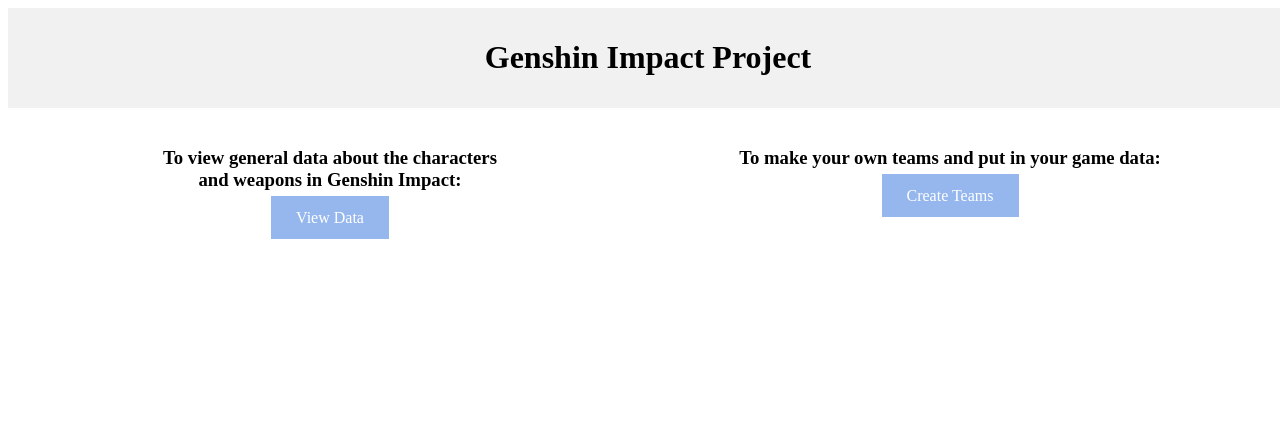
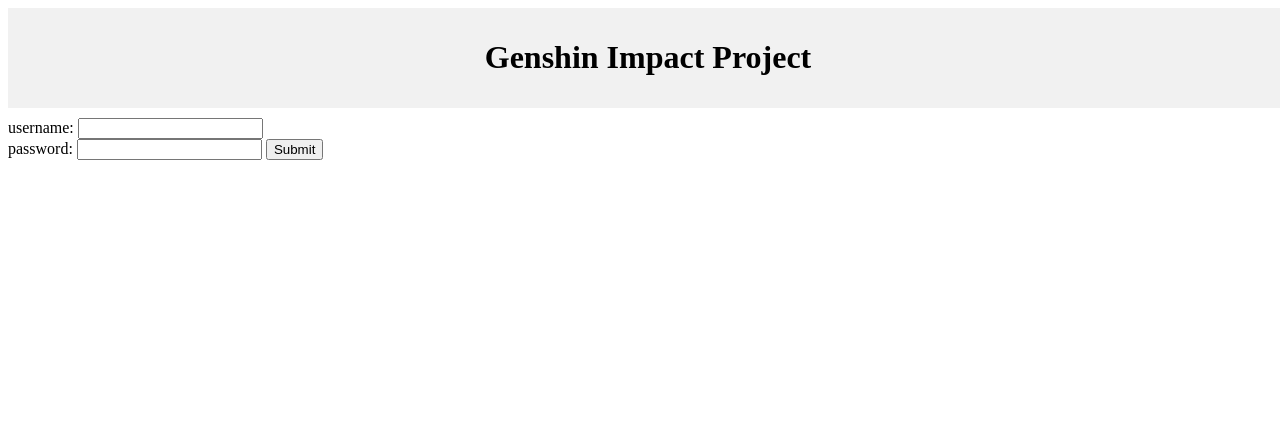
Before and after one commit to rachaeltc/genshindb_cs3200, a Flask app: page / in a window 1280 px wide. Shown: the top 448 px of the page. Run offline with Flask 2, Linux system fonts and the light colour scheme.

Commit message:
added sql login requirement

```diff
--- a/app.py
+++ b/app.py
@@ -1,17 +1,33 @@
-from flask import Flask, redirect, url_for, render_template, request
+from flask import Flask, redirect, url_for, render_template, request, session
 import pymysql
 
 app = Flask(__name__)
+app.secret_key = "genshindb"
 
-connection = pymysql.connect(host='localhost', user='root', password='SQLchael324!',
-        db='genshin', charset='utf8mb4', cursorclass=pymysql.cursors.DictCursor)
+@app.route("/", methods=['POST', 'GET'])
+def index():
+    if request.method == "POST":
+        try:
+            session["user"] = request.form["user"]
+            session["pw"] = request.form["pw"]
+            connection = pymysql.connect(host='localhost', user=session["user"], password=session["pw"],
+                db='genshin', charset='utf8mb4', cursorclass=pymysql.cursors.DictCursor)
+        except pymysql.err.OperationalError:
+            return render_template("index.html", error = "Wrong credentials. Try again!")
+        else:
+            connection.close()
+            return redirect(url_for("home"))
+    else:
+        return render_template("index.html")
 
-@app.route("/")
+@app.route("/home")
 def home():
-    return render_template("index.html")
+    return render_template("home.html")
 
 @app.route("/data", methods=['POST', 'GET'])
 def data():
+    connection = pymysql.connect(host='localhost', user=session["user"], password=session["pw"],
+                db='genshin', charset='utf8mb4', cursorclass=pymysql.cursors.DictCursor)
     if request.method == "POST":
         tbl = request.form["table"]
         cur = connection.cursor()
@@ -28,10 +44,14 @@
 
 @app.route("/make_team")
 def make_team():
+    connection = pymysql.connect(host='localhost', user=session["user"], password=session["pw"],
+                db='genshin', charset='utf8mb4', cursorclass=pymysql.cursors.DictCursor)
     return render_template("team.html")
 
 @app.route("/weapons", methods=['POST', 'GET'])
 def enter_weapons():
+    connection = pymysql.connect(host='localhost', user=session["user"], password=session["pw"],
+                db='genshin', charset='utf8mb4', cursorclass=pymysql.cursors.DictCursor)
     # get weapon names
     cur = connection.cursor()
     cur.execute("SELECT weapon_name FROM gs_weapon")
@@ -71,9 +91,9 @@
 
 @app.route("/characters", methods=['POST', 'GET'])
 def enter_characters():
+    connection = pymysql.connect(host='localhost', user=session["user"], password=session["pw"],
+                db='genshin', charset='utf8mb4', cursorclass=pymysql.cursors.DictCursor)
     return render_template("character.html")
 
 if __name__ == "__main__":
     app.run(debug=True)
-
-connection.close()
--- a/templates/index.html
+++ b/templates/index.html
@@ -1,11 +1,14 @@
 {% extends "base.html" %}
 {% block content %}
-<div class="containerL">
-    <h3> To view general data about the characters <br/> and weapons in Genshin Impact:</h3>
-    <p> <a class="btn" href="{{ url_for('data') }}">View Data</a> </p>
-</div>
-<div class="containerR">
-    <h3> To make your own teams and put in your game data: </h3>
-    <p> <a class="btn" href="{{ url_for('make_team') }}"> Create Teams</a>  </p>
-</div>
+<form action="#" method ="post">
+    <label for="user">username: </label>
+    <input type="text" name="user" />
+    <br />
+    <label for="pw">password: </label>
+    <input type="text" name="pw" />
+    <input type="submit" value="Submit"/>
+</form>
 {% endblock %}
+{% block output %}
+<p> {{ error }}  </p>
+{% endblock %}
```
Also changed, not shown: templates/home.html (added, +11 -0 lines).
